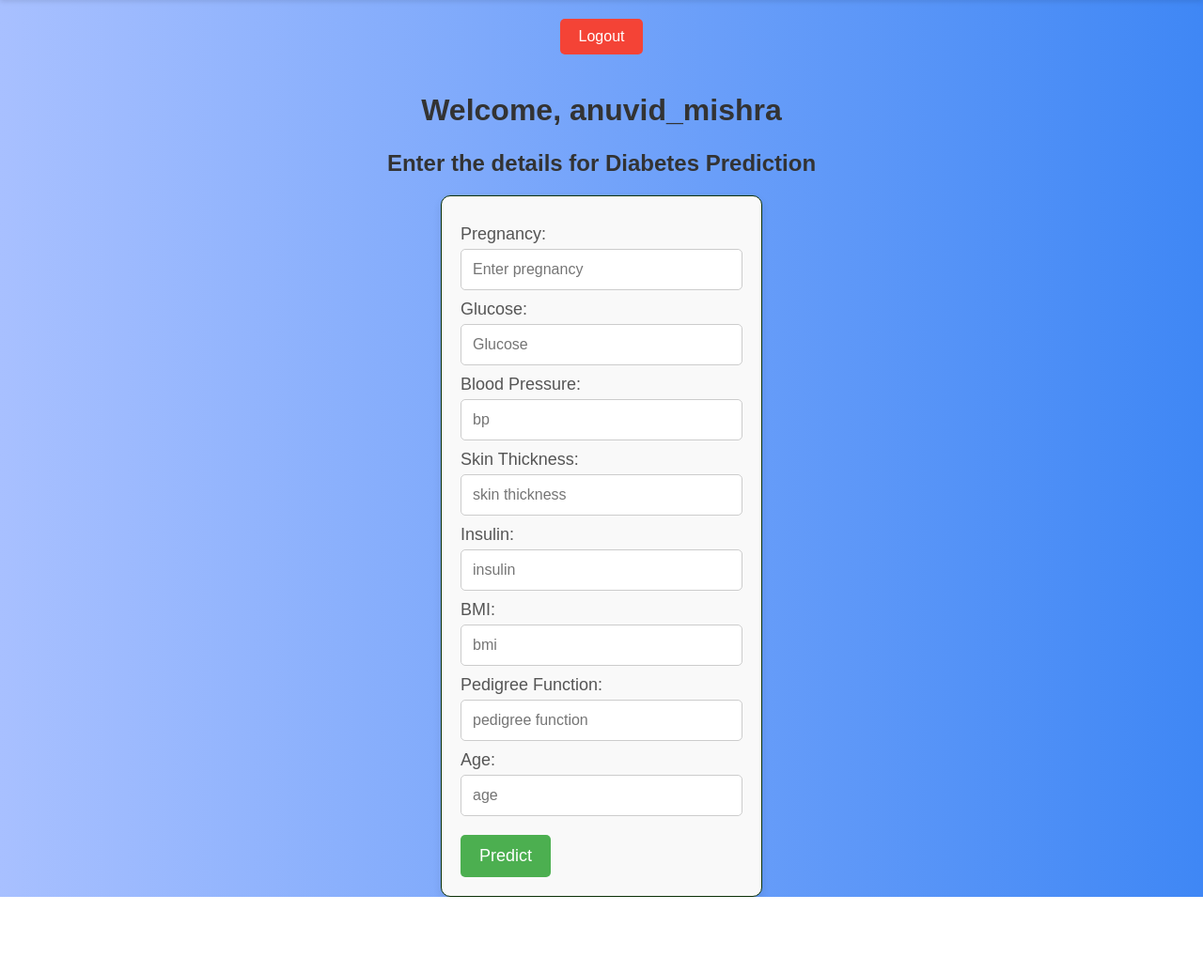
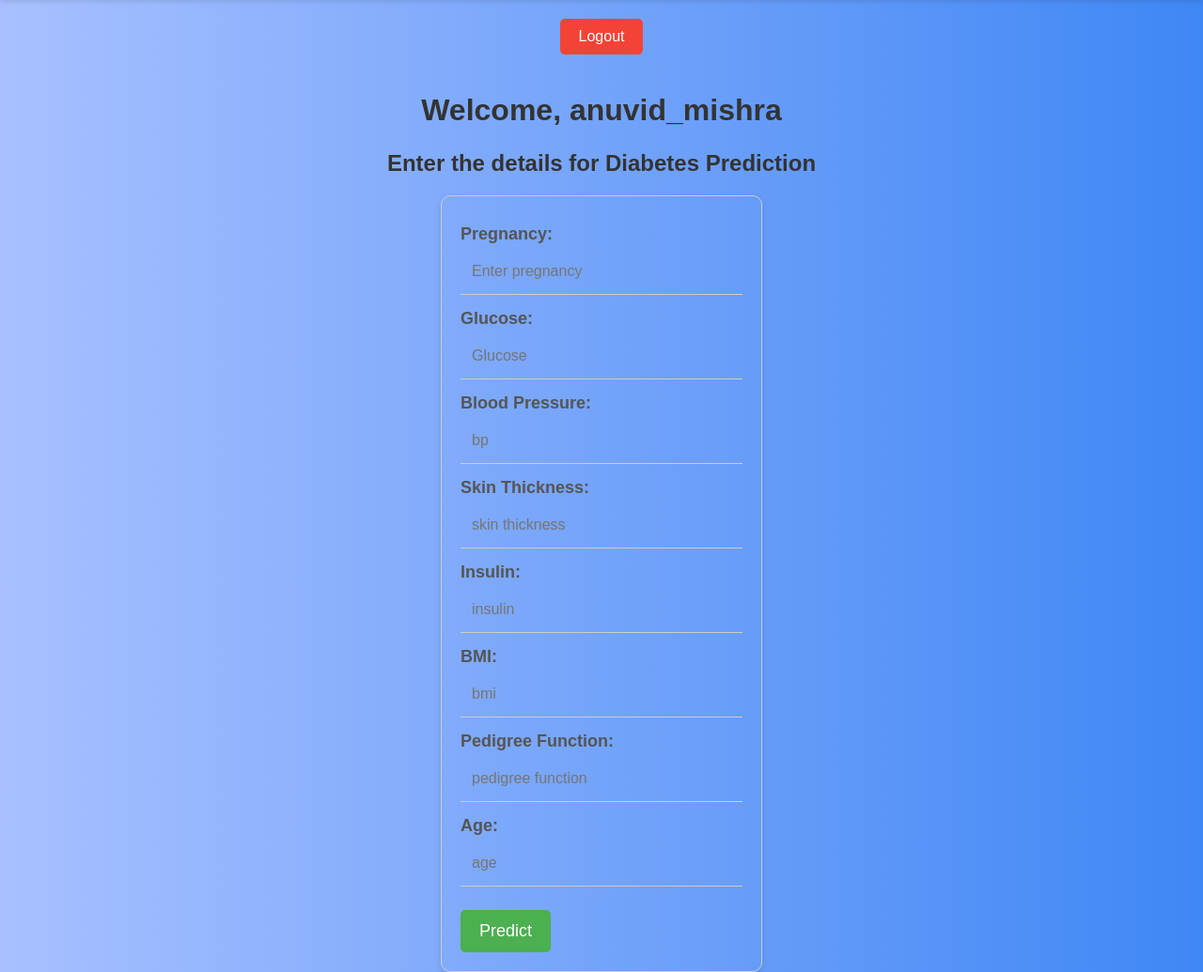
Before and after one commit to Anuvid17/Diabetics_prediction_app, a Flask app: page /prediction in a window 1280 px wide. Shown: the part 120-1155 px from the top of the page at 94% size. Before the commit the page ends 1075 px from the top, so only its background shows below. Run offline with Flask 3, Linux system fonts and the light colour scheme; a user stored in the database is signed in; parts of the project's set-up code (start-up, migrations or seed data) failed here and were passed over.

Commit message:
modified:   healthcare/templates/prediction.html 	modified:   instance/site.db

```diff
--- a/healthcare/templates/prediction.html
+++ b/healthcare/templates/prediction.html
@@ -22,9 +22,9 @@
     form {
         width: 300px;
         padding: 20px;
-        border: 1px solid #0c3108;
+        border: 1px solid #ccc;
         border-radius: 10px;
-        background-color: #f9f9f9;
+        background-color: transparent;
         box-shadow: 0 4px 8px rgba(0, 0, 0, 0.1);
         transition: transform 0.3s ease, box-shadow 0.3s ease;
     }
@@ -59,17 +59,20 @@
         display: block;
         margin-bottom: 5px;
         font-size: large;
+        font-weight: bold;
         color: #555;
     }
 
     input {
         width: 100%;
         padding: 12px;
-        border: 1px solid #ccc;
-        border-radius: 5px;
+        border: none;
+        border-bottom: 1px solid #ccc;
+        line-height: 1.5;
         box-sizing: border-box;
-        margin-bottom: 10px;
+        margin-bottom: 15px;
         font-size: 16px;
+        background-color: transparent;
         transition: border-color 0.3s ease;
     }
 
```
Also changed, not shown: instance/site.db.
